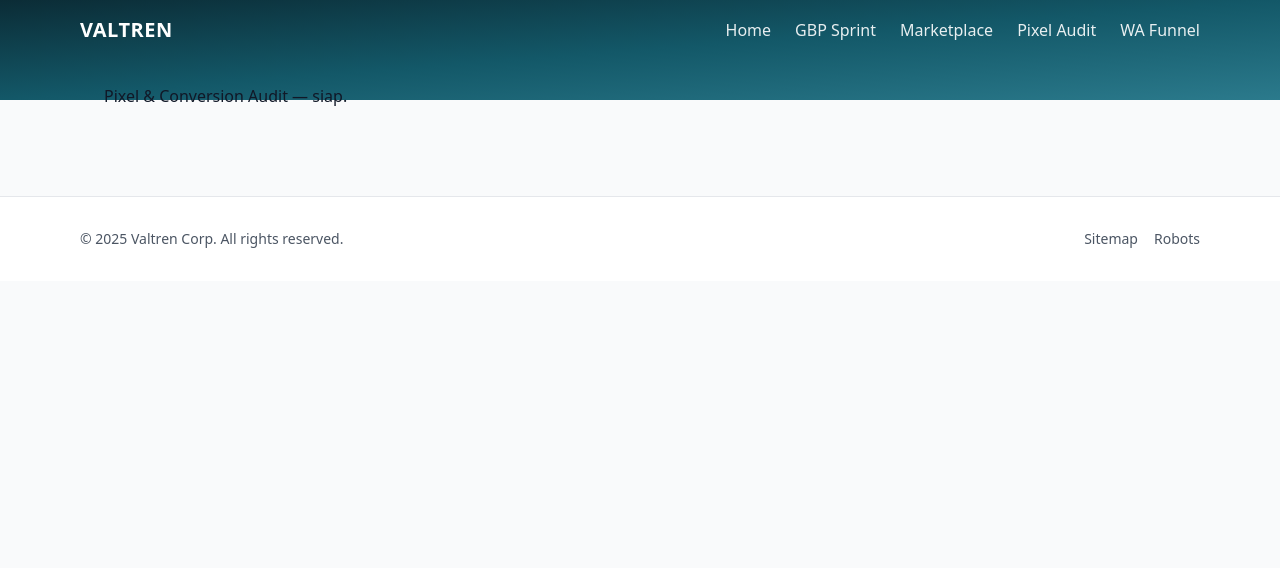
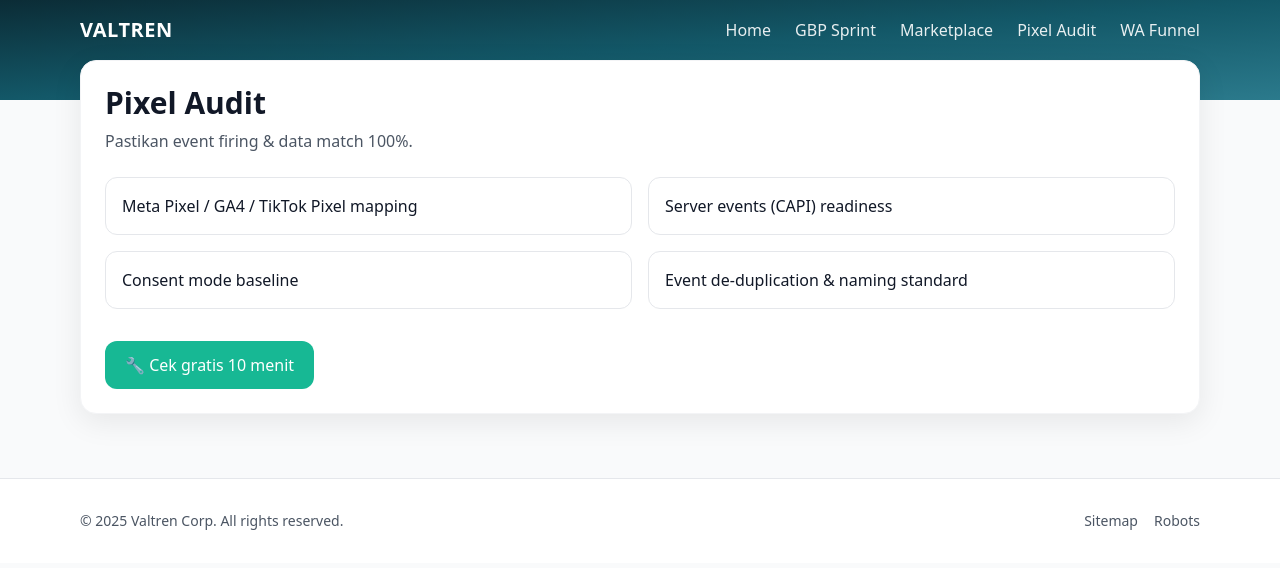
Before and after one commit to fallz331/ValtrenCorp.shop, a Next.js app: page /pixel-audit in a window 1280 px wide. Shown: the top 568 px of the page. Built offline with nearby package versions, Linux system fonts and the light colour scheme.

Commit message:
Update page.js

```diff
--- a/app/pixel-audit/page.js
+++ b/app/pixel-audit/page.js
@@ -1,3 +1,36 @@
+export const revalidate = 3600;
+export const dynamic = "force-static";
+
+export const metadata = {
+  title: "Pixel Audit — Valtren",
+  description: "Audit tracking & events: iklan jadi efisien.",
+};
+
+const WA = process.env.NEXT_PUBLIC_WA || "62812xxxxxxx";
+
 export default function Page() {
-  return <div style={{padding:24}}>Pixel & Conversion Audit — siap.</div>;
+  return (
+    <section className="card -mt-8">
+      <h1 className="text-3xl font-bold">Pixel Audit</h1>
+      <p className="mt-2 text-gray-600">Pastikan event firing & data match 100%.</p>
+
+      <div className="mt-6 grid gap-4 sm:grid-cols-2">
+        {[
+          "Meta Pixel / GA4 / TikTok Pixel mapping",
+          "Server events (CAPI) readiness",
+          "Consent mode baseline",
+          "Event de-duplication & naming standard",
+        ].map((x) => (
+          <div key={x} className="p-4 rounded-xl border">{x}</div>
+        ))}
+      </div>
+
+      <a
+        href={`https://wa.me/${WA}?text=Min%20mau%20Pixel%20Audit`}
+        className="btn btn-primary mt-8"
+      >
+        🔧 Cek gratis 10 menit
+      </a>
+    </section>
+  );
 }
```
